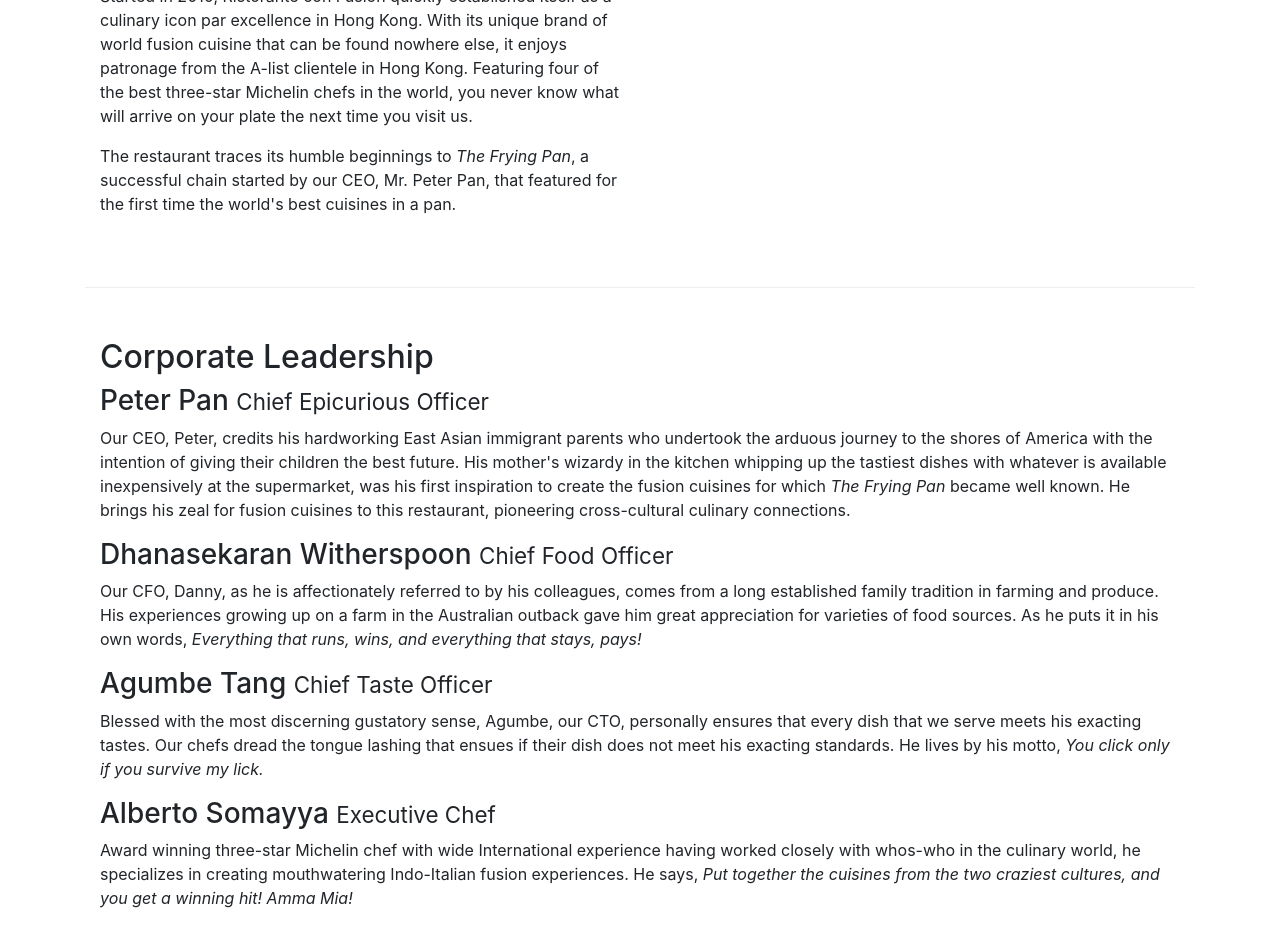
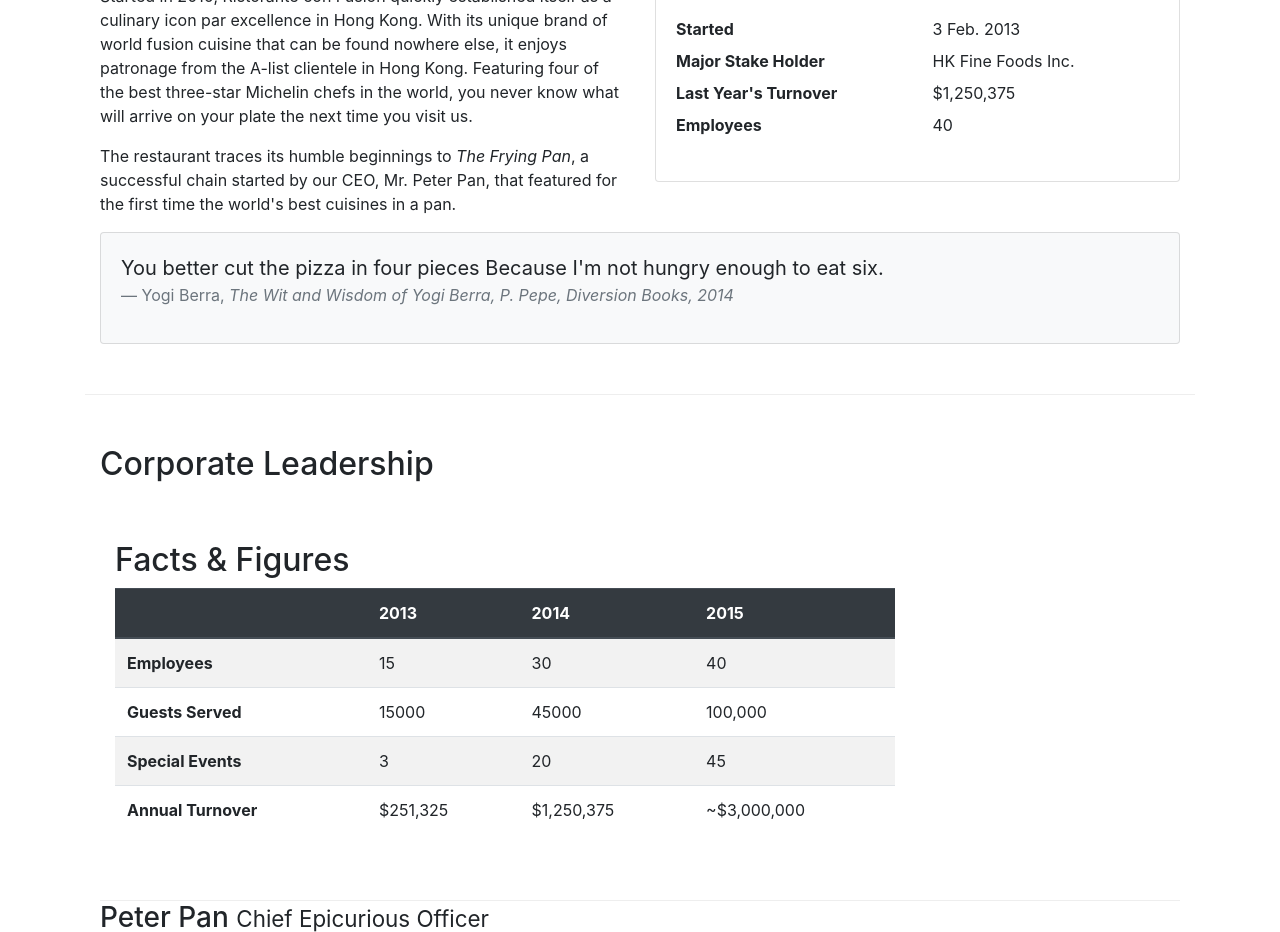
Before and after one commit to ehuitzUB/conFusion, a website: page aboutus.html in a window 1280 px wide. Shown: the part 577-1509 px from the top of the page. Drawn offline with nearby package versions, Linux system fonts and the light colour scheme.

Commit message:
Added Table and Cards

```diff
--- a/aboutus.html
+++ b/aboutus.html
@@ -73,14 +73,92 @@
                 <p>Started in 2010, Ristorante con Fusion quickly established itself as a culinary icon par excellence in Hong Kong. With its unique brand of world fusion cuisine that can be found nowhere else, it enjoys patronage from the A-list clientele in Hong Kong.  Featuring four of the best three-star Michelin chefs in the world, you never know what will arrive on your plate the next time you visit us.</p>
                 <p>The restaurant traces its humble beginnings to <em>The Frying Pan</em>, a successful chain started by our CEO, Mr. Peter Pan, that featured for the first time the world's best cuisines in a pan.</p>
             </div>
-            <div class ="col-12 col-sm-6 col-xs-12">
-            </div>
+            <div class="col-12 col-sm-6">
+                <div class="card">
+                <h3 class="card-header bg-primary text-white">Facts At a
+                Glance</h3>
+                <div class="card-body">
+                <dl class="row">
+                <dt class="col-6">Started</dt>
+                <dd class="col-6">3 Feb. 2013</dd>
+                <dt class="col-6">Major Stake Holder</dt>
+                <dd class="col-6">HK Fine Foods Inc.</dd>
+                <dt class="col-6">Last Year's Turnover</dt>
+                <dd class="col-6">$1,250,375</dd>
+                <dt class="col-6">Employees</dt>
+                <dd class="col-6">40</dd>
+                </dl>
+                </div>
+                </div>
+                </div>
+
+                <div class="col-12">
+                    <div class="card card-body bg-light">
+                    <blockquote class="blockquote">
+                    <p class="mb-0">You better cut the pizza in four pieces
+                    Because I'm not hungry enough to eat six.
+                    </p>
+                    <footer class="blockquote-footer">Yogi Berra,
+                    <cite title="Source Title">The Wit and Wisdom of
+                    Yogi Berra, P. Pepe, Diversion Books, 2014
+                    </cite>
+                    </footer>
+                    </blockquote>
+                    </div>
+                    </div>
+
         </div>
 
 
         <div class="row row-content">
             <div class="col-12 col-xs-12" >
                 <h2>Corporate Leadership</h2>
+                <div class="row row-content">
+                    <div class="col-12 col-sm-9">
+                    <h2>Facts &amp; Figures</h2>
+                    <div class="table-responsive">
+                        <table class="table table-striped">
+                        <thead class="thead-dark">
+                        <tr>
+                        <th>&nbsp;</th>
+                        <th>2013</th>
+                        <th>2014</th>
+                        <th>2015</th>
+                        </tr>
+                        </thead>
+                        <tbody>
+                        <tr>
+                        <th>Employees</th>
+                        <td>15</td>
+                        <td>30</td>
+                        <td>40</td>
+                        </tr>
+                        <tr>
+                        <th>Guests Served</th>
+                        <td>15000</td>
+                        <td>45000</td>
+                        <td>100,000</td>
+                        </tr>
+                        <tr>
+                        <th>Special Events</th>
+                        <td>3</td>
+                        <td>20</td>
+                        <td>45</td>
+                        </tr>
+                        <tr>
+                        <th>Annual Turnover</th>
+                        <td>$251,325</td>
+                        <td>$1,250,375</td>
+                        <td>~$3,000,000</td>
+                        </tr>
+                        </tbody>
+                        </table>
+                        </div>
+                    </div>
+                    <div class="col-12 col-sm-3">
+                    </div>
+                    </div>
+
                 <h3>Peter Pan <small>Chief Epicurious Officer</small></h3>
                 <p class = " d-none d-sm-block">Our CEO, Peter, credits his hardworking East Asian immigrant parents who undertook the arduous journey to the shores of America with the intention of giving their children the best future. His mother's wizardy in the kitchen whipping up the tastiest dishes with whatever is available inexpensively at the supermarket, was his first inspiration to create the fusion cuisines for which <em>The Frying Pan</em> became well known. He brings his zeal for fusion cuisines to this restaurant, pioneering cross-cultural culinary connections.</p>
                 <h3>Dhanasekaran Witherspoon <small>Chief Food Officer</small></h3>
```
